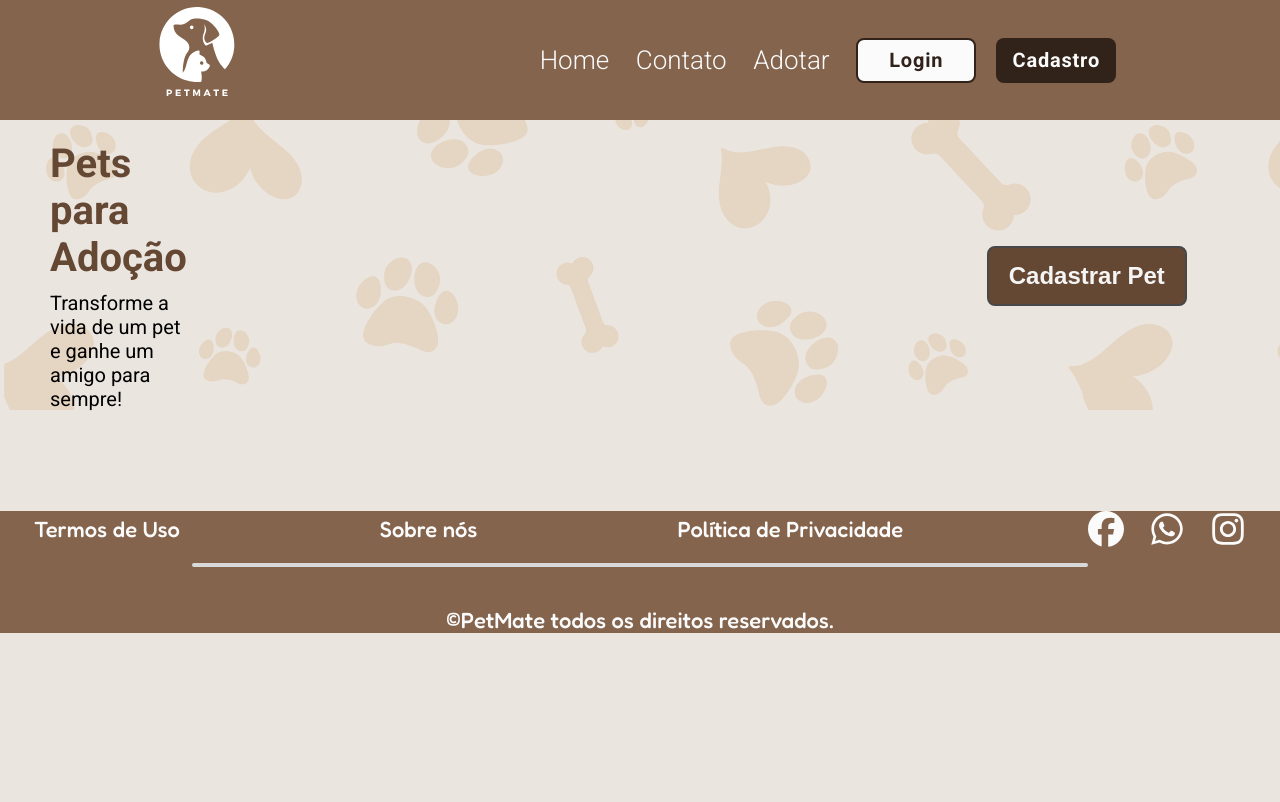
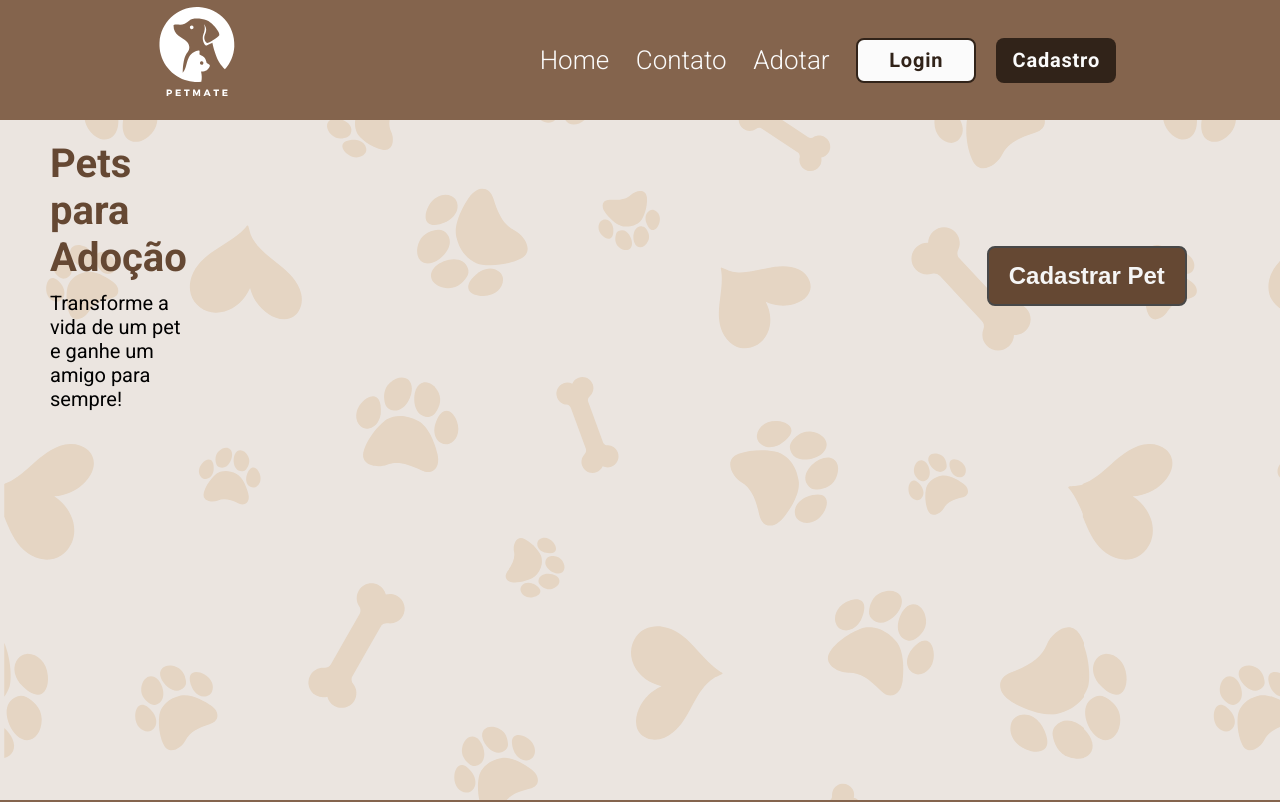
Before and after one commit to johan-akn/SA-2a-Fase, a React (Vite) app in the folder PetMate/: page /adotar in a window 1280 px wide. Shown: the top 802 px of the page. Built offline with nearby package versions, Linux system fonts and the light colour scheme; a web font is replaced by a local one.

Commit message:
fix pg adotar

```diff
--- a/PetMate/src/pages/Adotar.css
+++ b/PetMate/src/pages/Adotar.css
@@ -2,7 +2,7 @@
   background-image: url(/images/fundo_patas.svg);
   display: flex;
   flex-direction: column;
-  height: calc(100vh - 390px);
+  height: calc(100vh - 120px);
 }
 
 .titulo-adotar{
--- a/PetMate/src/pages/Adotar.jsx
+++ b/PetMate/src/pages/Adotar.jsx
@@ -15,8 +15,10 @@ function Adotar() {
 
 
   return (
+    <div>
+
+      <Navbar />
     <div className="adotar-container">
-      <Navbar />
 
       <div className="titulo-botao-adotar">
           <div className="titulo-adotar">
@@ -32,9 +34,11 @@ function Adotar() {
       <div className="pets-container">
         <CardContainer />
       </div>
+    </div>
 
       <Footer />
     </div>
+
   )
 }
 
```
